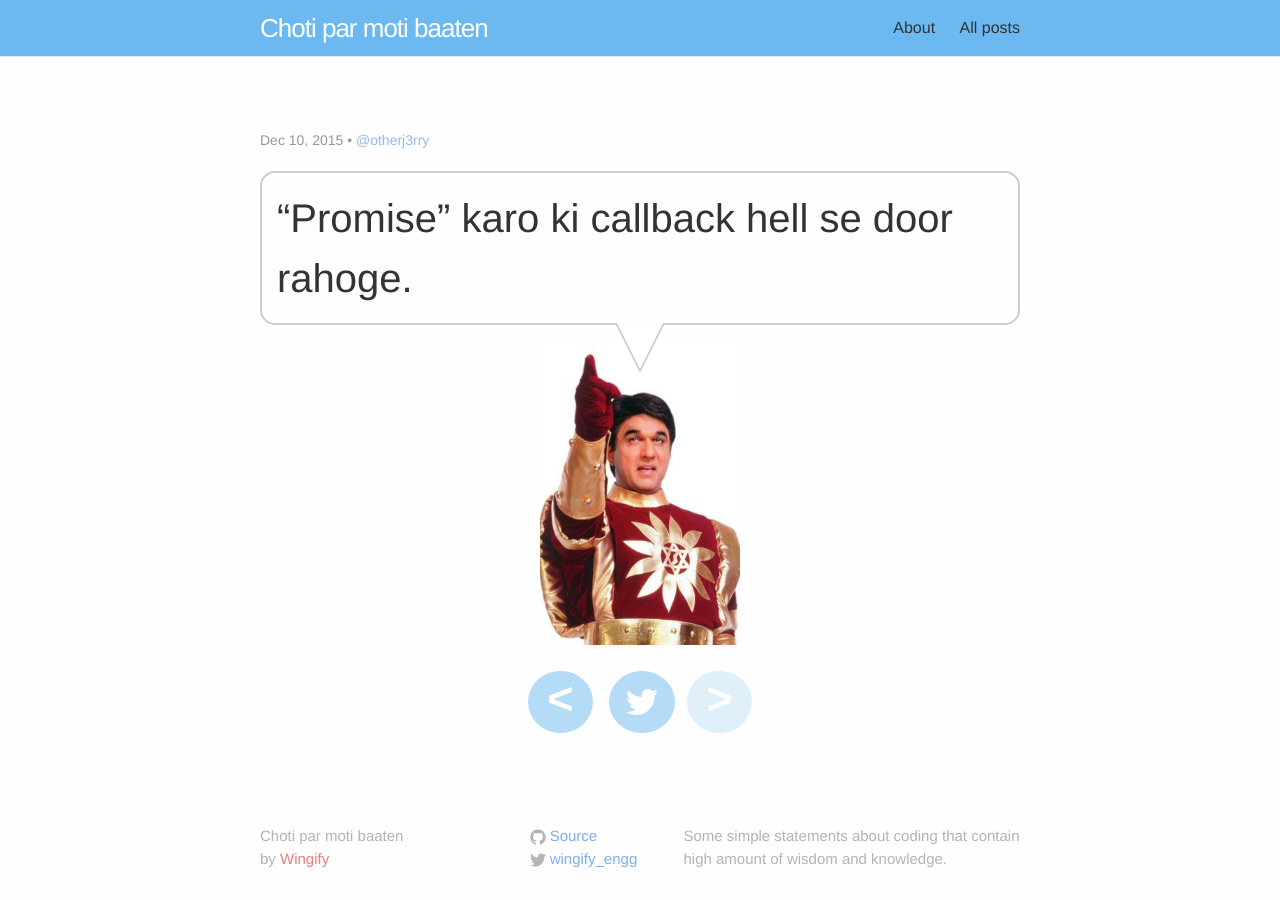
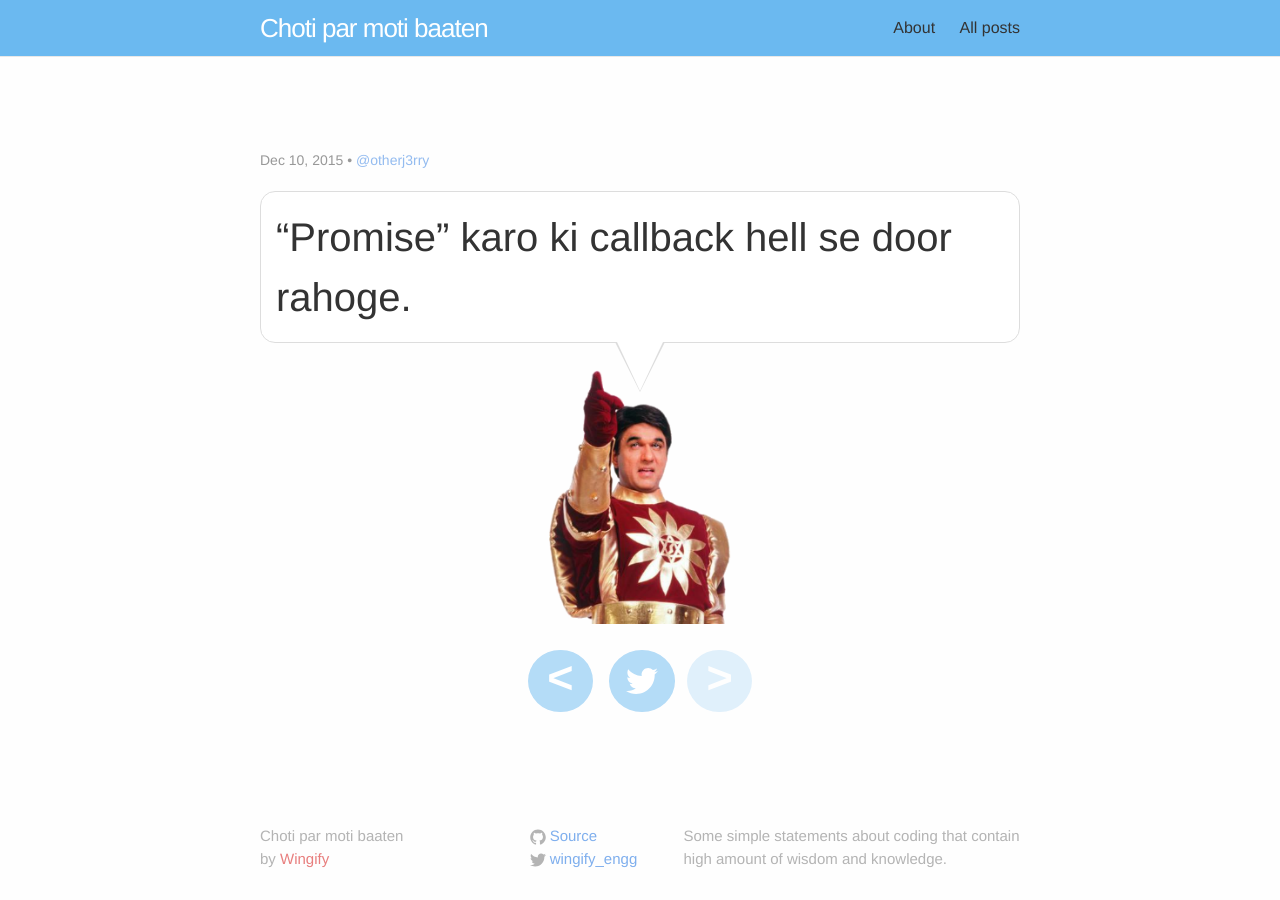
Before and after one commit to wingify/choti-moti-baaten, a Jekyll site: the page built from index.html, in a window 1280 px wide. Built offline with Jekyll 4.4.1, drawn with Linux system fonts in a browser that asks for light colours.

Commit message:
fix image in post.

```diff
--- a/_includes/post.html
+++ b/_includes/post.html
@@ -10,11 +10,11 @@
 			<p class="post-meta">{{ include.post.date | date: "%b %-d, %Y" }}{% if author != null %} • <a href="https://twitter.com/{{ author.twitter }}">@{{ author.twitter }}</a>{% endif %}{% if include.post.meta %} • {{ include.post.meta }}{% endif %}</p>
 		</header>
 
-		<article class="post-content text-big {%if include.post.layout == 'post' %}post-content--blog{% endif %}">
+		<article class="post-content text-big post-content--blog">
+
 			{{ include.post.content }}
-			{%if include.post.layout == 'post' %}
+
 			<div class="post-content__image"></div>
-			{% endif %}
  		</article>
 	</div>
 
--- a/_sass/_layout.scss
+++ b/_sass/_layout.scss
@@ -257,10 +257,11 @@
 .post-content--blog {
         p {
             padding: 15px;
-            border: 2px solid #cdcdcd;
+            border: 1px solid #ddd;
             border-radius: 15px;
             position: relative;
             margin-bottom: 20px;
+            background: white;
 
         &::before {
             content: '';
@@ -268,7 +269,7 @@
             width: 0;
             border-right: 25px solid transparent;
             border-left: 25px solid transparent;
-            border-top: 50px solid #cdcdcd;
+            border-top: 50px solid #ddd;
             bottom: -50px;
             left: calc(50% - 25px);
         }
@@ -279,8 +280,8 @@
             width: 0;
             border-right: 23px solid transparent;
             border-left: 23px solid transparent;
-            border-top: 46px solid #ffffff;
-            bottom: -46px;
+            border-top: 49px solid white;
+            bottom: -49px;
             left: calc(50% - 23px);
         }
 
@@ -289,9 +290,9 @@
 
 .post-content__image {
     width: 200px;
-    height: 300px;
+    height: 261px;
     margin:  0 auto;
-    background: url('../images/shaktimaan.jpg') no-repeat center;
+    background: url('../images/shaktimaan.png') no-repeat center;
     background-size: cover;
 }
 
```
Also changed, not shown: images/shaktimaan.jpg (deleted), images/shaktimaan.png (added).
